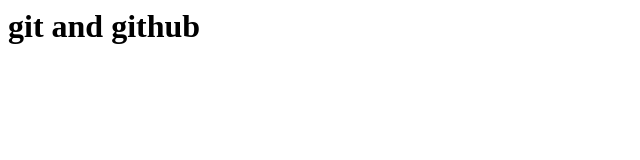
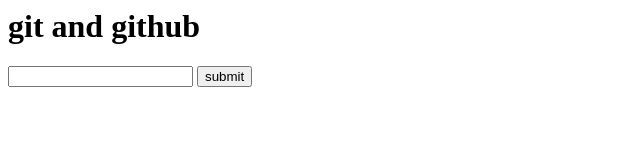
Before and after one commit to Zabihkeraam1/test-repo, a plain HTML site: page index.html in a window 1280 px wide. Shown: the whole page, without its empty margins (0-640 px from the left). Drawn offline with Linux system fonts and the light colour scheme.

Commit message:
sdlfjksdlfkjsdflk

```diff
--- a/index.html
+++ b/index.html
@@ -8,5 +8,9 @@
         <h1>
             git and github
         </h1>
+        <form>
+            <input type="text">
+            <button>submit</button>
+        </form>
     </body>
 </html>
```
